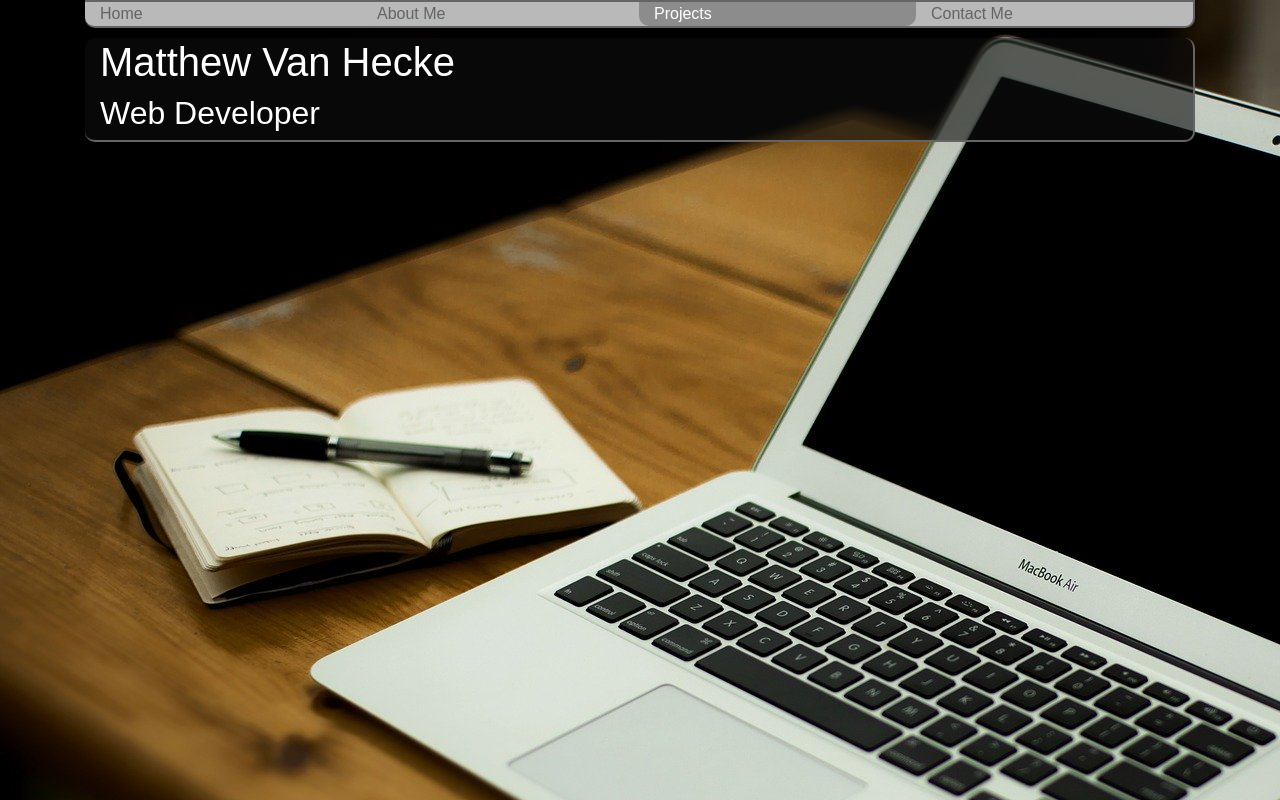
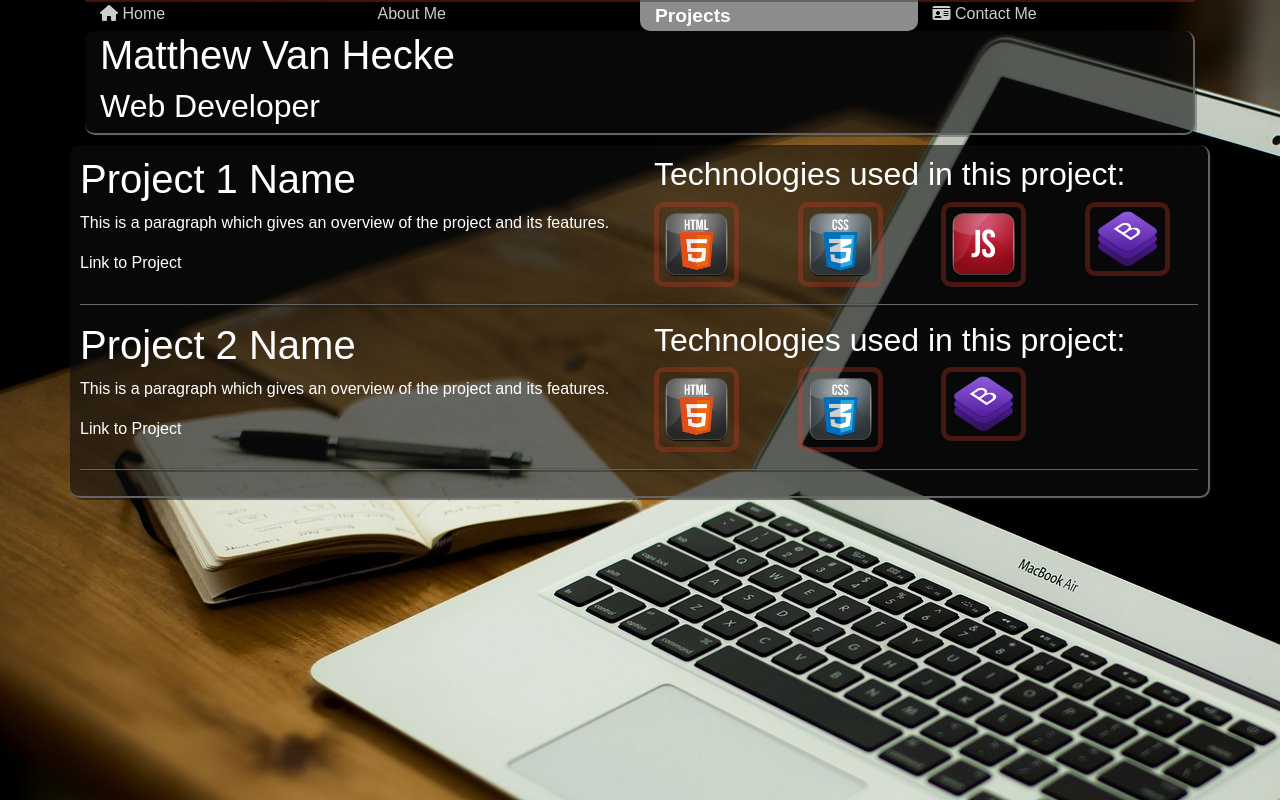
Before and after one commit to Matthew-Van-Hecke/sample-portfolio-website, a plain HTML site: page projects.html in a window 1280 px wide. Drawn offline with nearby package versions, Linux system fonts and the light colour scheme.

Commit message:
Filled in content for Projects page. Adjusted the styling on the navbar. Changed picture on the About Me page and added borders. Next goal: Figure out why the body in the Projects page is wider than its header, and fix that.

```diff
--- a/projects.html
+++ b/projects.html
@@ -7,20 +7,60 @@
         <meta name="viewport" content="width=device-width, initial-scale=1">
         <link rel="stylesheet" href="https://stackpath.bootstrapcdn.com/bootstrap/4.4.1/css/bootstrap.min.css" integrity="sha384-Vkoo8x4CGsO3+Hhxv8T/Q5PaXtkKtu6ug5TOeNV6gBiFeWPGFN9MuhOf23Q9Ifjh" crossorigin="anonymous">
         <link rel="stylesheet" href="styles.css">
+        <script src="https://kit.fontawesome.com/c6b8083c38.js" crossorigin="anonymous"></script>
     </head>
     <body>
         <div class="container">
             <ul class="nav">
-                <a href="index.html" class="pages-link col-md-3">Home</a>
+                <a href="index.html" class="pages-link col-md-3"><i class="fas fa-home"></i> Home</a>
                 <a href="about-me.html" class="pages-link col-md-3" >About Me</a>
                 <a href="projects.html" class="pages-link selected col-md-3">Projects</a>
-                <a href="contact.html" class="pages-link col-md-3">Contact Me</a>
+                <a href="contact.html" class="pages-link col-md-3"><i class="fas fa-id-card"></i> Contact Me</a>
             </ul>
             <div class="container page-heading">
                 <h1>Matthew Van Hecke</h1>
                 <h2>Web Developer</h2>
             </div>
         </div>
+        <div class="container content">
+            <div class="project">
+                <div class="row">
+                    <div class="col-md-6">
+                        <h1>Project 1 Name</h1>
+                        <p>This is a paragraph which gives an overview of the project and its features.</p>
+                        <a href="#">Link to Project</a>
+                    </div>
+                    <div class="col-md-6">
+                        <h2>Technologies used in this project:</h2>
+                        <div class="row">
+                            <div class="col-6 col-lg-3 icon"><img src="media/html-5-icon.png" alt="HTML 5" name="HTML 5"></div>
+                            <div class="col-6 col-lg-3 icon"><img src="media/css-3-icon.png" alt="CSS 3"></div>
+                            <div class="col-6 col-lg-3 icon"><img src="media/javascript-icon.png" alt="Javascript"></div>
+                            <div class="col-6 col-lg-3 icon"><img src="media/bootstrap-stack.png" alt="Bootstrap 4"></div>
+                        </div>
+                    </div>
+                </div>
+                <hr>
+            </div>
+            <div class="project">
+                <div class="row">
+                    <div class="col-md-6">
+                        <h1>Project 2 Name</h1>
+                        <p>This is a paragraph which gives an overview of the project and its features.</p>
+                        <a href="#">Link to Project</a>
+                    </div>
+                    <div class="col-md-6">
+                        <h2>Technologies used in this project:</h2>
+                        <div class="row">
+                            <div class="col-6 col-lg-3 icon"><img src="media/html-5-icon.png" alt="HTML 5" name="HTML 5"></div>
+                            <div class="col-6 col-lg-3 icon"><img src="media/css-3-icon.png" alt="CSS 3"></div>
+                            <div class="col-6 col-lg-3 icon"><img src="media/bootstrap-stack.png" alt="Bootstrap 4"></div>
+                        </div>
+                    </div>
+                </div>
+                <hr>
+            </div>
+        </div>
         <script src="" async defer></script>
     </body>
 </html>
--- a/styles.css
+++ b/styles.css
@@ -8,24 +8,15 @@
     background-color: rgba(14, 14, 14, 0.6);
     background-blend-mode: lighten;
     background-position: right;
+    box-shadow: 2px 2px rgba(14, 14, 14, 0.3);
 }
 .pages-link{
-    color: rgb(100, 100, 100);
-    border-top: 2px solid rgb(100, 100, 100);
+    color: rgb(204, 204, 204);
+    border-top: 2px solid rgba(214, 58, 37, 0.3);
 }
 img{
     border-radius: 10px;
-    box-shadow: 2px solid rgb(100, 100, 100);
-}
-.nav{
-    color: rgb(100, 100, 100);
-    background-color: rgb(185, 185, 185);
-    border-bottom: 2px solid rgb(100, 100, 100);
-    border-right: 2px solid rgb(100, 100, 100);
-    border-bottom-left-radius: 10px;
-    border-bottom-right-radius: 10px;
-
-    margin-bottom: 10px;
+    border: 5px solid rgba(214, 58, 37, 0.3);
 }
 .pages-link:hover{
     color: white;
@@ -45,6 +36,7 @@ body{
     background-color: rgba(14, 14, 14, 0.6);
     border-bottom: 2px solid rgb(100, 100, 100);
     border-right: 2px solid rgb(100, 100, 100);
+    box-shadow: 2px 2px rgba(14, 14, 14, 0.5);
     border-radius: 10px;
     padding: 10px;
 }
@@ -55,6 +47,8 @@ body{
     border-bottom-right-radius: 10px;
     text-decoration: none;
     border-top: 2px solid rgb(100, 100, 100);
+    font-size: 1.2em;
+    font-weight: 700;
 }
 #contact-message{
     height: 10rem;
@@ -91,3 +85,21 @@ textarea{
 li{
     list-style: none;
 }
+.icon img{
+    width:75%;
+    padding:3px;
+    text-align: center;
+}
+a{
+    color: white;
+}
+a:hover{
+    color: rgb(177, 105, 72);
+    text-decoration: none;
+    font-size: 1.2em;
+    font-weight: 700;
+}
+hr{
+    border-bottom: 1px solid rgb(100, 100, 100);
+    box-shadow: 2px 2px rgba(14, 14, 14, 0.3);
+}
```
Also changed, not shown: about-me.html (+6 -5 lines), contact.html (+2 -2 lines), index.html (+2 -2 lines), media/bootstrap-stack.png (added), media/me.jpg.
